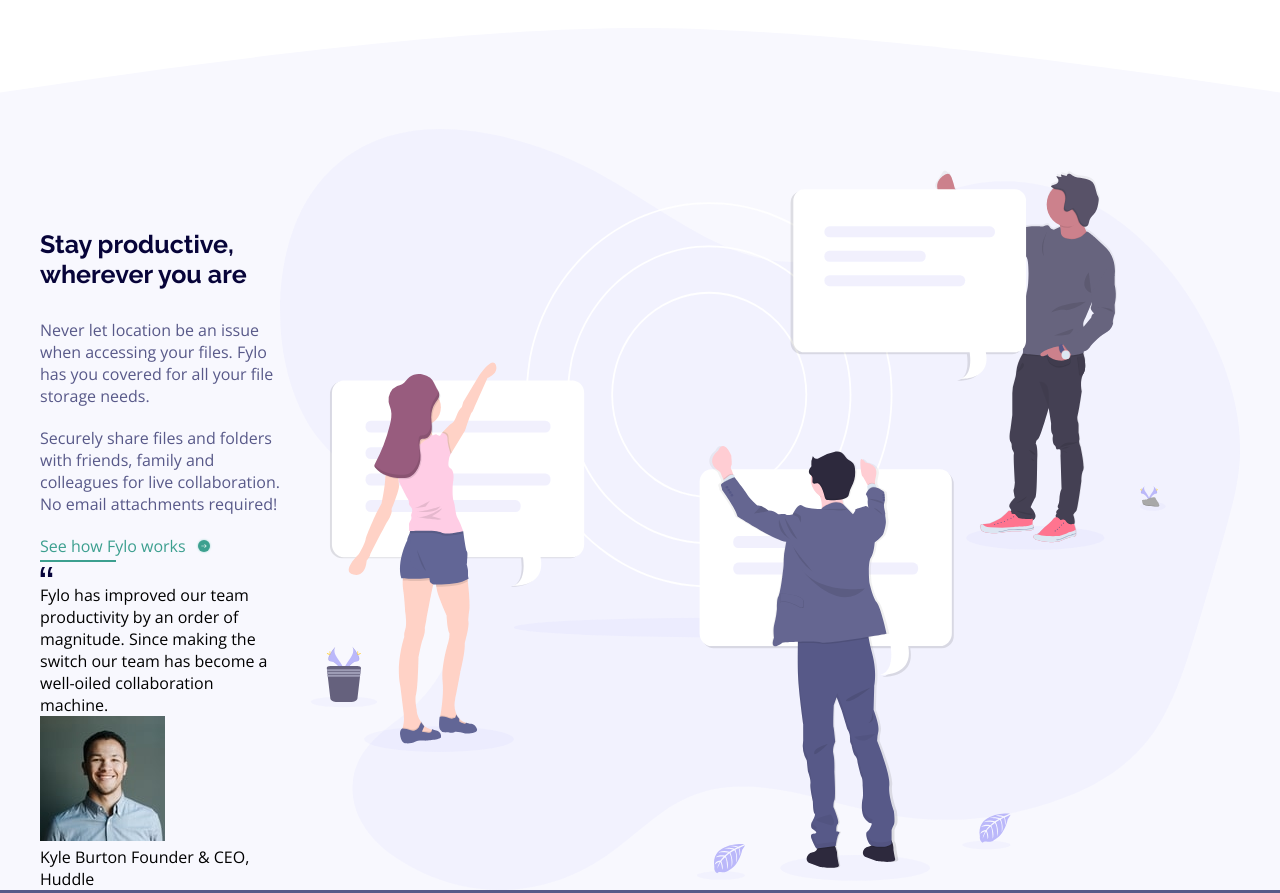
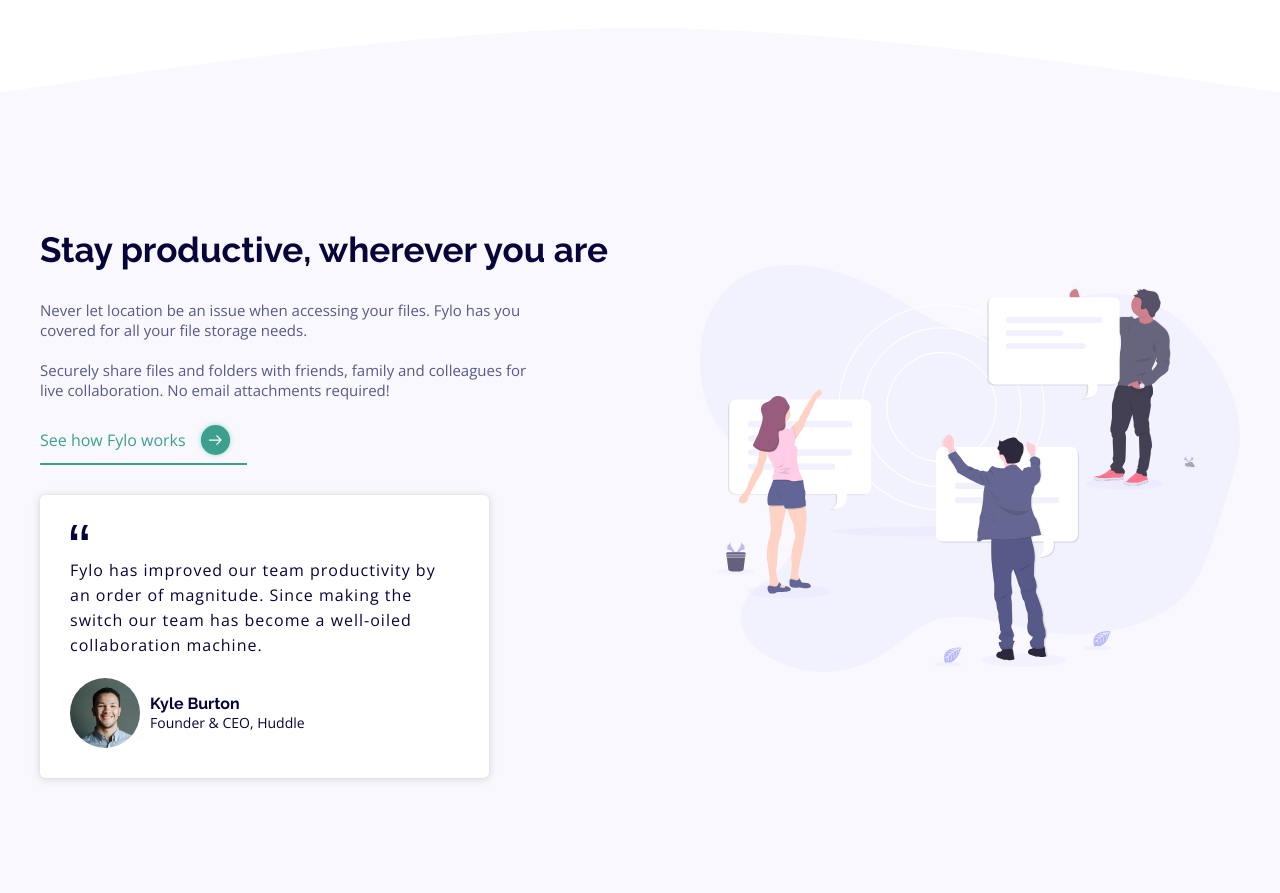
Before and after one commit to ach1209/fylo-landing-page, a website built with webpack: page app/index.html in a window 1280 px wide. Shown: the part 1160-2053 px from the top of the page. Built offline with nearby package versions, Linux system fonts and the light colour scheme; files whose address does not match are found by name.

Commit message:
Added styling for testimonial & updated product block styling

```diff
--- a/app/index.html
+++ b/app/index.html
@@ -44,7 +44,9 @@
     </div>
     <div class="product-block">
       <div class="product-block__container">
-        <img src="assets/illustration-2.svg" class="product-block__image" alt="Image">
+        <div class="product-block__image-container">
+          <img src="assets/illustration-2.svg" class="product-block__image" alt="Image">
+        </div>
         <div class="product-block__inner">
           <div class="product-block__text-container">
             <h2>Stay productive, wherever you are</h2>
@@ -53,11 +55,11 @@
           </div>
           <a href="/" class="product-block__link">See how Fylo works <img src="assets/icon-arrow.svg" alt="Arrow icon"></a>
           <div class="testimonial-block">
-            <img src="assets/icon-quotes.svg" alt="Quote icon">
+            <img src="assets/icon-quotes.svg" class="testimonial-block__quote" alt="Quote icon">
             <p>Fylo has improved our team productivity by an order of magnitude. Since making the switch our team has become a well-oiled collaboration machine.</p>
             <footer class="testimonial-block__footer">
               <div class="testimonial-block__image-container">
-                <img src="assets/avatar-testimonial.jpg" alt="Avatar">
+                <img src="assets/avatar-testimonial.jpg" class="testimonial-block__avatar" alt="Avatar">
               </div>
               <div class="testimonial-block__info">
                 <span class="testimonial-block__name">Kyle Burton</span>
--- a/app/scss/components/_product.scss
+++ b/app/scss/components/_product.scss
@@ -7,7 +7,15 @@
 
     @include device-large {
       padding: 0;
+      padding-bottom: 10rem;
       display: flex;
+      align-items: center;
+    }
+  }
+
+  &__image-container {
+    @include device-large {
+      order: 2;
     }
   }
 
@@ -17,8 +25,7 @@
     margin: 0 auto;
 
     @include device-large {
-      flex: 1;
-      order: 2;
+      width: 100%;
     }
   }
 
@@ -26,7 +33,6 @@
     margin-top: 10rem;
 
     @include device-large {
-      flex: 1;
       order: 1;
     }
   }
@@ -47,13 +53,18 @@
 
       @include device-large {
         text-align: left;
-        font-size: 2.5rem;
+        font-size: 3.5rem;
       }
     }
 
     p {
       color: $desaturatedBlue;
       margin-bottom: 2rem;
+
+      @include device-large {
+        max-width: 75%;
+        font-size: 1.5rem;
+      }
     }
   }
 
--- /dev/null
+++ b/app/scss/components/_testimonial.scss
@@ -0,0 +1,60 @@
+.testimonial-block {
+  margin: 3rem;
+  padding: 3rem;
+  background-color: #fff;
+  border-radius: 5px;
+  box-shadow: 0 0 1px rgba(0, 0, 0, 0.15),
+              0 1px 10px rgba(0, 0, 0, 0.15);
+
+  @include device-large {
+    width: 68%;
+    margin: 3rem 0;
+  }
+
+  &__quote {
+    width: 5%;
+    margin-bottom: 1rem;
+  }
+
+  p {
+    color: $darkBlue;
+    letter-spacing: 1px;
+    line-height: 2.5rem;
+  }
+
+  &__footer {
+    margin-top: 2rem;
+    display: flex;
+  }
+
+  &__image-container {
+    width: 7rem;
+    height: 7rem;
+    margin-right: 1rem;
+    border-radius: 50%;
+    overflow: hidden;
+  }
+
+  &__avatar {
+    width: 8rem;
+    height: 8rem;
+    margin-left: -5px;
+  }
+
+  &__info {
+    display: flex;
+    flex-direction: column;
+    justify-content: center;
+  }
+
+  &__name {
+    color: $darkBlue;
+    font-family: $headingFont;
+    font-weight: 700;
+  }
+
+  &__job-title {
+    color: $darkBlue;
+    font-size: 1.4rem;
+  }
+}
--- a/app/scss/styles.scss
+++ b/app/scss/styles.scss
@@ -8,6 +8,7 @@
 @import './components/button';
 @import './components/background-curve';
 @import './components/product';
+@import './components/testimonial';
 
 * {
   box-sizing: border-box;
```
